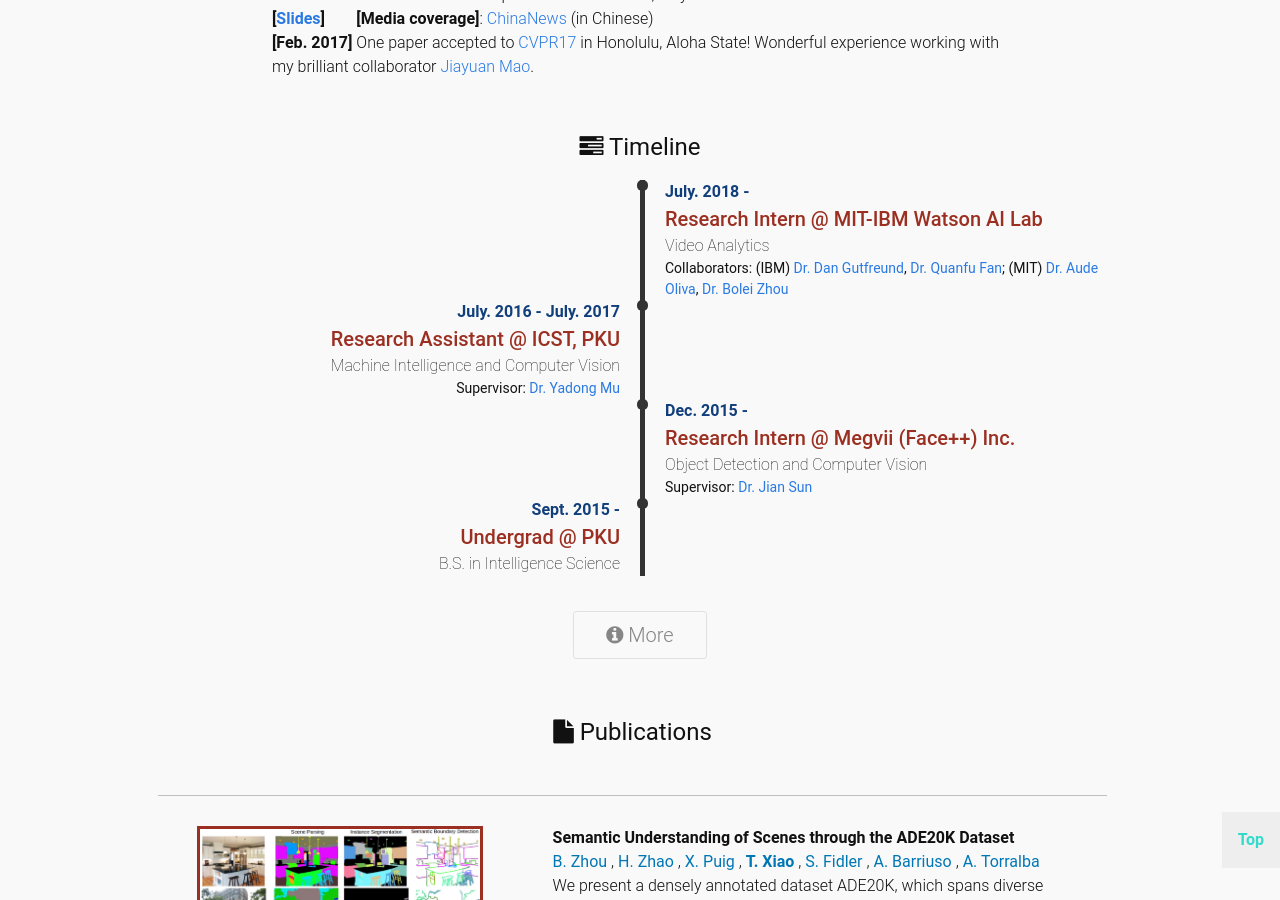
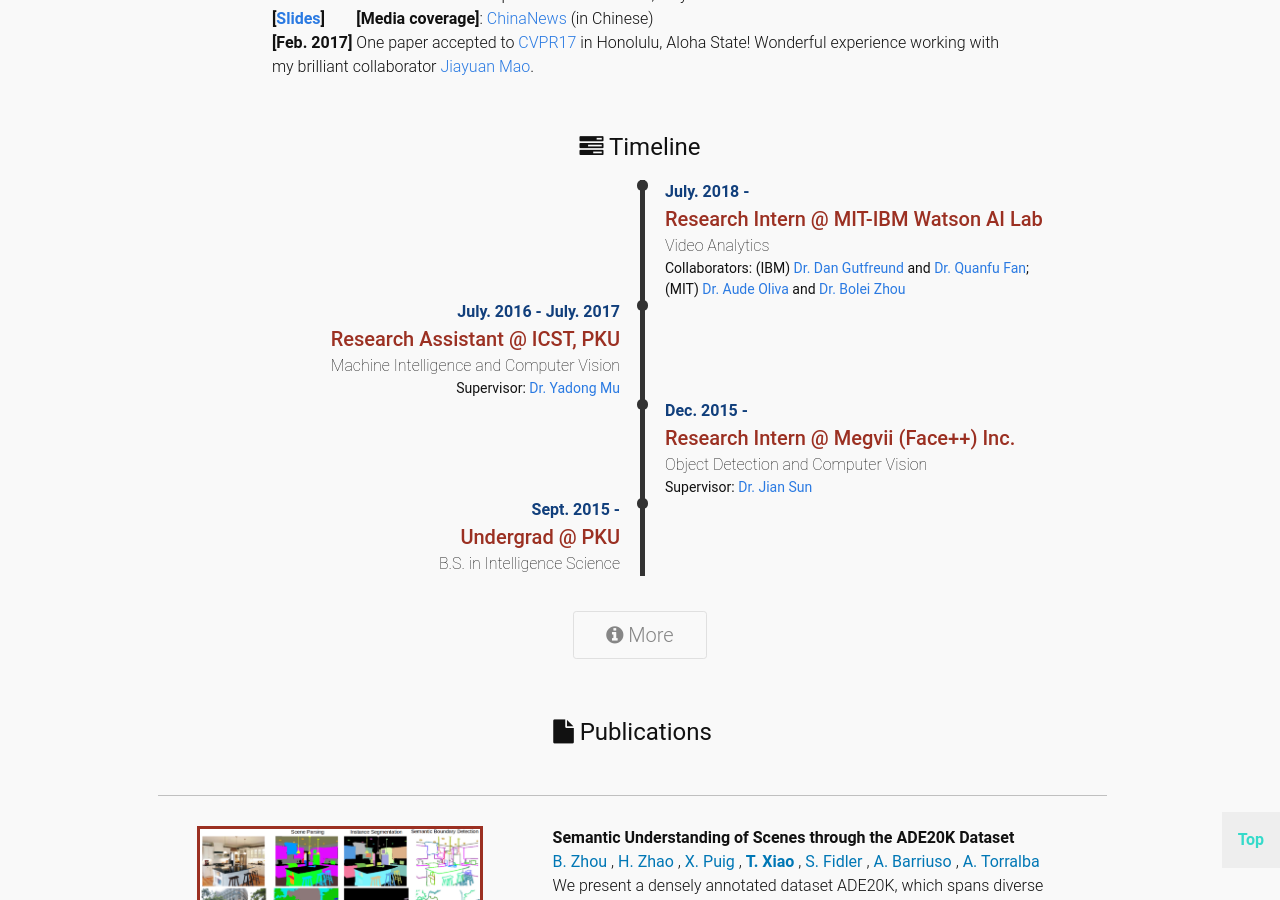
Before and after one commit to Tete-Xiao/Tete-Xiao.github.io, a Jekyll site: the page built from index.html, in a window 1280 px wide and 900 px high, scrolled down 1323 px. Built offline with Jekyll 4.4.1, drawn with Linux system fonts in a browser that asks for light colours; comment, search, counter and statistics services are not loaded; a style sheet for code colours, icons or effects is not loaded.

Commit message:
update experience

```diff
--- a/_data/experiences.yml
+++ b/_data/experiences.yml
@@ -2,7 +2,7 @@
   title: "Research Intern @ MIT-IBM Watson AI Lab"
   desc:  "Video Analytics"
   host:
-    name: "(IBM) <a href='https://researcher.watson.ibm.com/researcher/view.php?person=us-dgutfre'>Dr. Dan Gutfreund</a>, <a href='https://researcher.watson.ibm.com/researcher/view.php?person=us-qfan'>Dr. Quanfu Fan</a>; (MIT) <a href='http://cvcl.mit.edu/audeoliva.html'>Dr. Aude Oliva</a>, <a href='http://bzhou.ie.cuhk.edu.hk/'>Dr. Bolei Zhou</a>"
+    name: "(IBM) <a href='https://researcher.watson.ibm.com/researcher/view.php?person=us-dgutfre'>Dr. Dan Gutfreund</a> and <a href='https://researcher.watson.ibm.com/researcher/view.php?person=us-qfan'>Dr. Quanfu Fan</a>;<br>(MIT) <a href='http://cvcl.mit.edu/audeoliva.html'>Dr. Aude Oliva</a> and <a href='http://bzhou.ie.cuhk.edu.hk/'>Dr. Bolei Zhou</a>"
     role: "Collaborators"
   brief: true
 - date:  "July. 2016 -  July. 2017"
```
